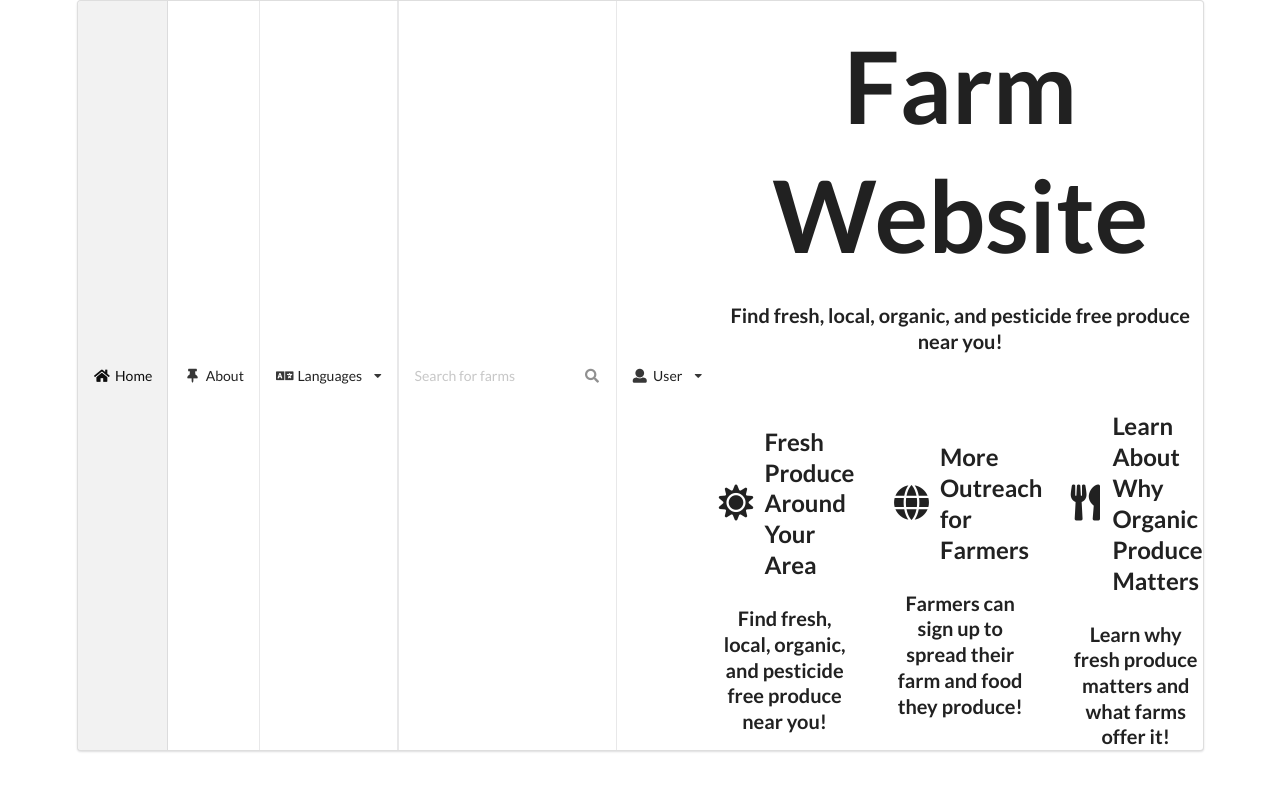
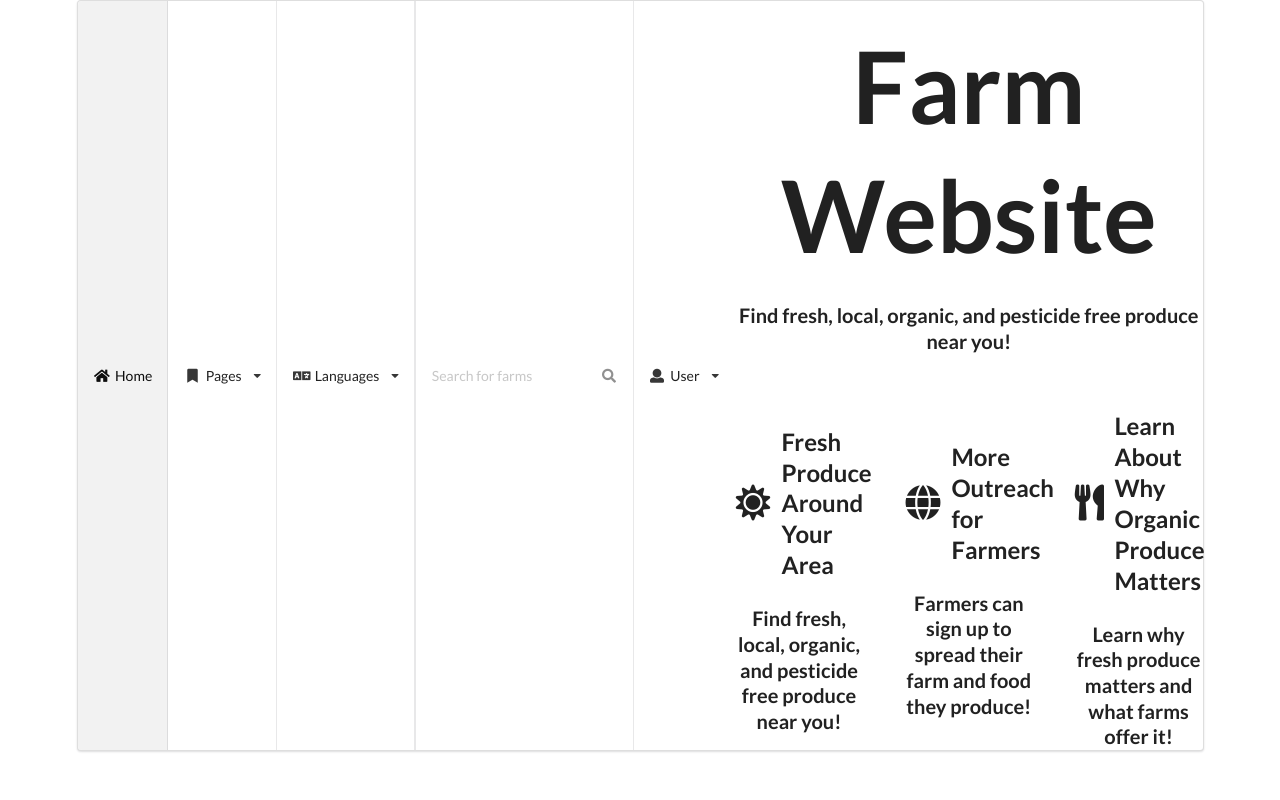
Before and after one commit to mnhegde/StarHacks2020, a Flask app: page / in a window 1280 px wide. Run offline with Flask 2, Linux system fonts and the light colour scheme.

Commit message:
layout changes'

```diff
--- a/Templates/layout.html
+++ b/Templates/layout.html
@@ -12,10 +12,24 @@
                 <a class='active item' href='/'>
                     <i class='home icon'></i>
                     <span class='text'>Home</span></a>
-                <a class='item' href='/about'>
-                    <i class='thumbtack icon'></i>
-                    <span class='text'>About</span></a>
-                <div class='ui simple dropdown item'>
+
+                    <div class='ui simple dropdown item'>
+                      <i class='bookmark icon'></i>Pages
+                      <i class='dropdown icon'></i>
+                      <div class='menu'>
+                          <div class='item'>
+                              <span class='text'>
+                                <i class='thumbtack icon'></i>About</span>
+                          </div>
+                          <div class='item'>
+                              <span class='text'>
+                                <i class='users icon'></i>Farms</span>
+                          </div>
+
+                      </div>
+                  </div>
+
+                  <div class='ui simple dropdown item'>
                     <i class='language icon'></i>Languages
                     <i class='dropdown icon'></i>
                     <div class='menu'>
```
